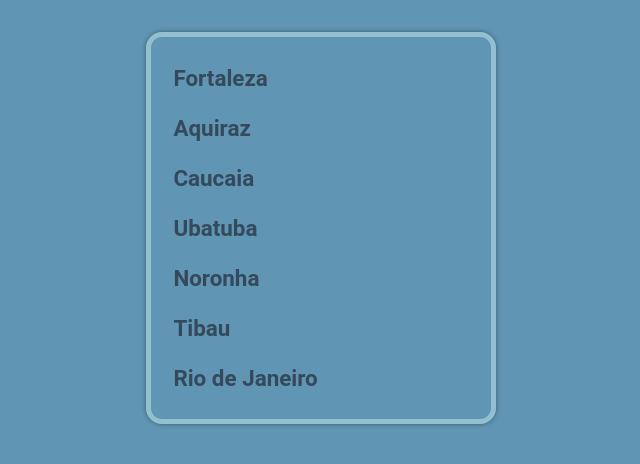
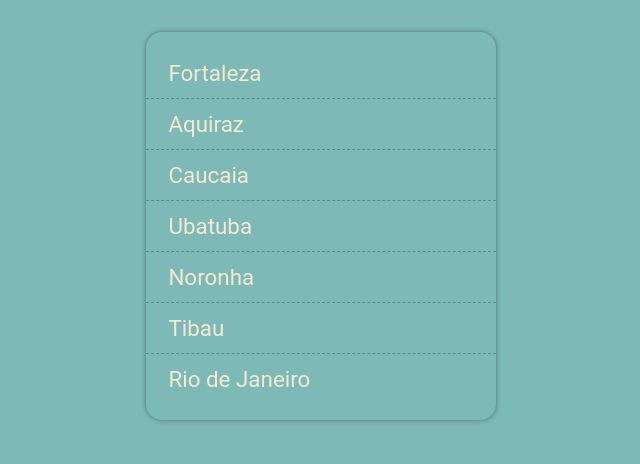
Before and after one commit to vidalme/unsPico, a React (Vite) app: page / in a window 1280 px wide. Shown: the top 464 px of the page, without its empty margins (319-959 px from the left). Built offline with nearby package versions, Linux system fonts and the light colour scheme.

Commit message:
bug fixes

```diff
--- a/src/components/MenuCidades.jsx
+++ b/src/components/MenuCidades.jsx
@@ -23,6 +23,7 @@ const MenuCidades = ({ cidades }) => {
               id={cidade.id}
               className="botao-menu-cidades"
               onClick={handleClick}
+              style={{ backgroundColor: cidade === subMenu && "#ffffff" }}
             >
               <span>{cidade.nome}</span>
               {cidade === subMenu && <MenuPraias praias={cidade.praias} />}
--- a/src/index.css
+++ b/src/index.css
@@ -11,10 +11,15 @@ body {
   display: flex;
   min-width: 320px;
   min-height: 100vh;
-  background-color: #6096b4;
+  background-color: #7db9b6;
 
   /* background-image: linear-gradient(#41525f, #1c252c); */
 }
+
+span {
+  pointer-events: none;
+}
+
 a:after {
   content: "";
   border: 4px solid transparent;
@@ -28,9 +33,9 @@ ul.menu-cidades {
   padding-top: 1rem;
   padding-bottom: 1rem;
   border-radius: 1rem;
-  border: solid 5px #93bfcf;
-  /* background-image: linear-gradient(#f48484, #af3568); */
-  /* background-color: #e8d2a6; */
+  color: #f5e9cf;
+  /* background-image: linear-gradient(#4d455d, #433c50); */
+  background-color: #7db9b6;
   text-align: left;
   min-width: 350px;
   box-shadow: 0px 0px 5px rgba(0, 0, 0, 0.4);
@@ -39,20 +44,27 @@ li.botao-menu-cidades {
   list-style: none;
   cursor: pointer;
   font-size: 1.4rem;
-  font-weight: 700;
+  font-weight: 400;
   padding-top: 0.75rem;
   padding-bottom: 0.75rem;
-  color: #35495c;
+  border-bottom: dashed 1px #5d8a89;
+}
+li.botao-menu-cidades:last-child {
+  border-bottom: none;
+}
+
+li.botao-menu-cidades:after {
+  content: "";
 }
 li.botao-menu-cidades:hover {
-  background-color: #93bfcf;
+  background-color: #4d455d;
 }
 li.botao-menu-cidades > span {
   padding-left: 1.4rem;
 }
 
 li.botao-menu-cidades:active {
-  background-color: #93bfcf;
+  background-color: #4d455d;
 }
 
 ul.menu-praias {
@@ -60,7 +72,7 @@ ul.menu-praias {
   font-size: 1rem;
   padding-top: 0.5rem;
   padding-bottom: 0.5rem;
-  background-color: #93bfcf;
+  background-color: #4d455d;
   text-align: left;
   min-width: 350px;
 }
@@ -76,7 +88,7 @@ li.botao-menu-praias > span {
 }
 
 li.botao-menu-praias:hover {
-  background-color: #bdcdd6;
+  background-color: #645a77;
 }
 
 div.praia-holder {
```
